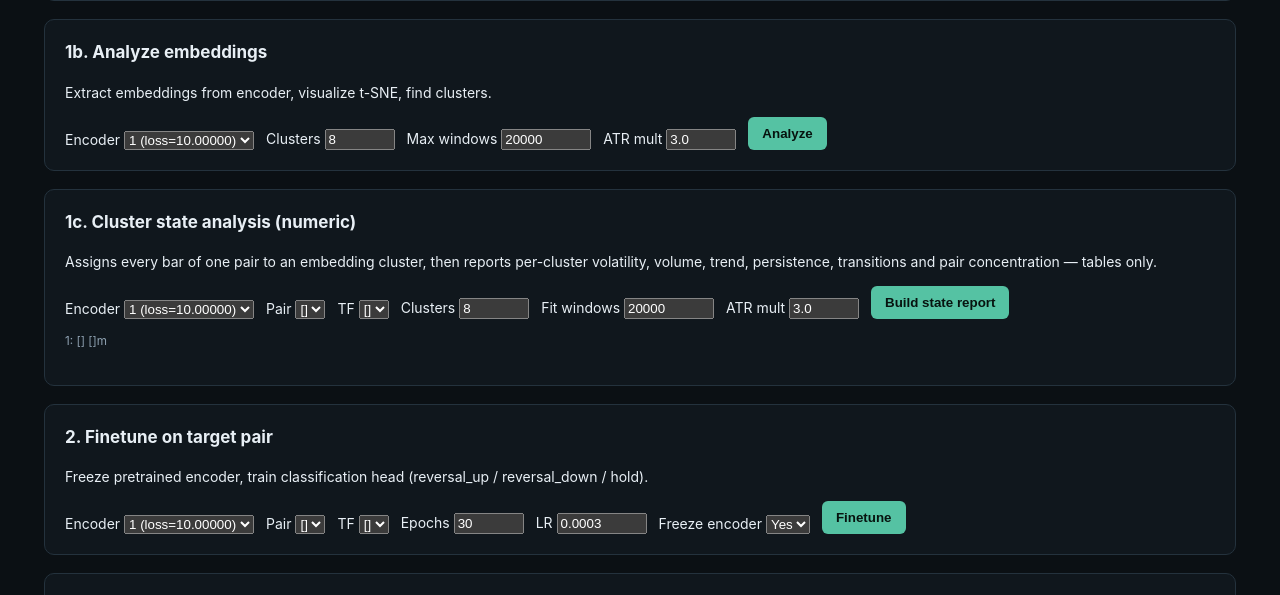
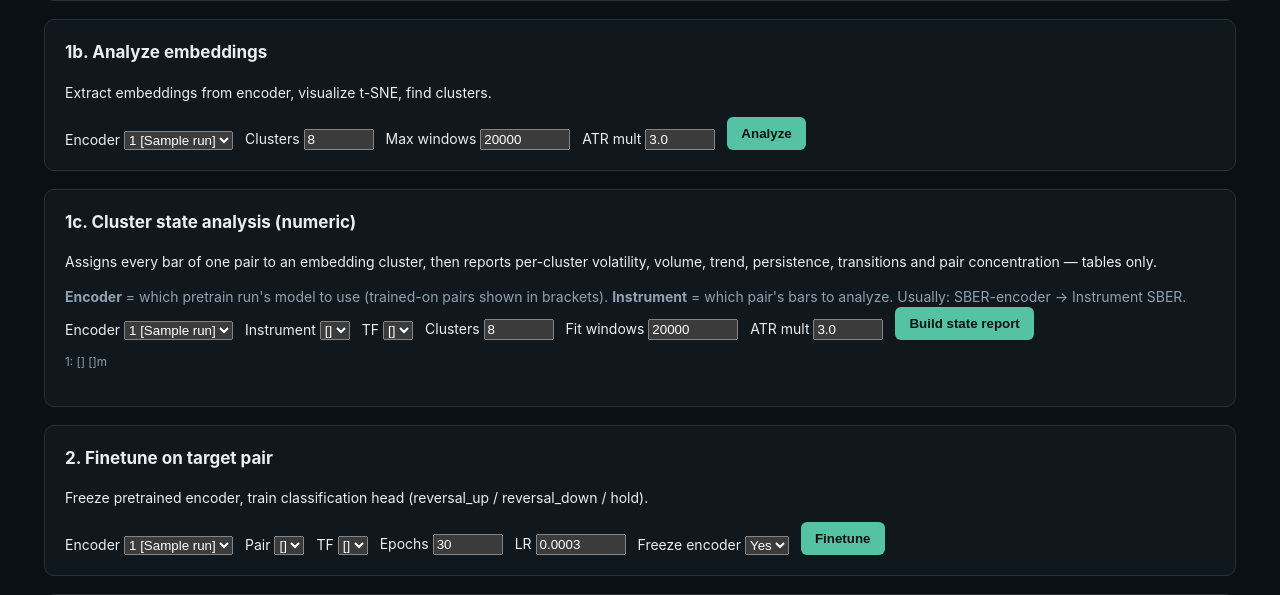
Before and after one commit to vadfe/trade_exp_12, a FastAPI app: template src/trade_exp_12/web/templates/experiments_v2.html in a window 1280 px wide. Shown: the part 622-1217 px from the top of the page. Run offline with FastAPI, Linux system fonts and the light colour scheme; the template is opened without the code that fills it: most values are stand-ins (such as "Sample title", 1, 10 or a date in 2020); parts of the project's set-up code (start-up, migrations or seed data) failed here and were passed over.

Commit message:
Show trained-on pairs in encoder dropdowns
Makes it clear which instruments each pretrain run used, and renames
the analysis target field to Instrument with a usage hint.

Generated with [Devin](https://devin.ai)

Co-Authored-By: Devin <158243242+devin-ai-integration[bot]@users.noreply.github.com>

```diff
--- a/src/trade_exp_12/web/routes.py
+++ b/src/trade_exp_12/web/routes.py
@@ -669,9 +669,11 @@ def experiments_v2_page(request: Request):
             if report_path.exists():
                 with open(report_path) as f:
                     report = json.load(f)
+                pairs = report.get("info", {}).get("pairs", [])
                 pretrain_runs.append({
                     "run_id": run_dir.name,
                     "info": report.get("info", {}),
+                    "pairs_label": ", ".join(pairs) if pairs else "?",
                     "best_val_loss": report.get("best_val_loss"),
                     "hyperparameters": report.get("hyperparameters", {}),
                     "path": str(run_dir),
--- a/src/trade_exp_12/web/templates/experiments_v2.html
+++ b/src/trade_exp_12/web/templates/experiments_v2.html
@@ -79,7 +79,7 @@
   <p>Extract embeddings from encoder, visualize t-SNE, find clusters.</p>
   <form method="post" action="/v2/embeddings/run" style="display:flex;gap:12px;flex-wrap:wrap;align-items:flex-end">
     <label>Encoder <select name="pretrain_run_id">
-      {% for run in pretrain_runs %}<option value="{{ run.run_id }}">{{ run.run_id }} (loss={{ "%.5f"|format(run.best_val_loss) }})</option>{% endfor %}
+      {% for run in pretrain_runs %}<option value="{{ run.run_id }}">{{ run.run_id }} [{{ run.pairs_label }}]</option>{% endfor %}
     </select></label>
     <label>Clusters <input type="number" name="n_clusters" value="8" min="2" max="50" style="width:70px"></label>
     <label>Max windows <input type="number" name="max_windows" value="20000" min="1000" max="100000" style="width:90px"></label>
@@ -93,11 +93,13 @@
   <h2>1c. Cluster state analysis (numeric)</h2>
   <p>Assigns every bar of one pair to an embedding cluster, then reports per-cluster
      volatility, volume, trend, persistence, transitions and pair concentration — tables only.</p>
+  <p class="muted"><b>Encoder</b> = which pretrain run's model to use (trained-on pairs shown in brackets).
+  <b>Instrument</b> = which pair's bars to analyze. Usually: SBER-encoder → Instrument SBER.</p>
   <form method="post" action="/v2/clustermap/run" style="display:flex;gap:12px;flex-wrap:wrap;align-items:flex-end">
     <label>Encoder <select name="pretrain_run_id">
-      {% for run in pretrain_runs %}<option value="{{ run.run_id }}">{{ run.run_id }} (loss={{ "%.5f"|format(run.best_val_loss) }})</option>{% endfor %}
+      {% for run in pretrain_runs %}<option value="{{ run.run_id }}">{{ run.run_id }} [{{ run.pairs_label }}]</option>{% endfor %}
     </select></label>
-    <label>Pair <select name="symbol">
+    <label>Instrument <select name="symbol">
       {% for s in all_symbols %}<option>{{ s }}</option>{% endfor %}
     </select></label>
     <label>TF <select name="timeframe">
@@ -127,7 +129,7 @@
   <p>Freeze pretrained encoder, train classification head (reversal_up / reversal_down / hold).</p>
   <form method="post" action="/v2/finetune/run" style="display:flex;gap:12px;flex-wrap:wrap;align-items:flex-end">
     <label>Encoder <select name="pretrain_run_id">
-      {% for run in pretrain_runs %}<option value="{{ run.run_id }}">{{ run.run_id }} (loss={{ "%.5f"|format(run.best_val_loss) }})</option>{% endfor %}
+      {% for run in pretrain_runs %}<option value="{{ run.run_id }}">{{ run.run_id }} [{{ run.pairs_label }}]</option>{% endfor %}
     </select></label>
     <label>Pair <select name="symbol">
       {% for s in all_symbols %}<option>{{ s }}</option>{% endfor %}
```
